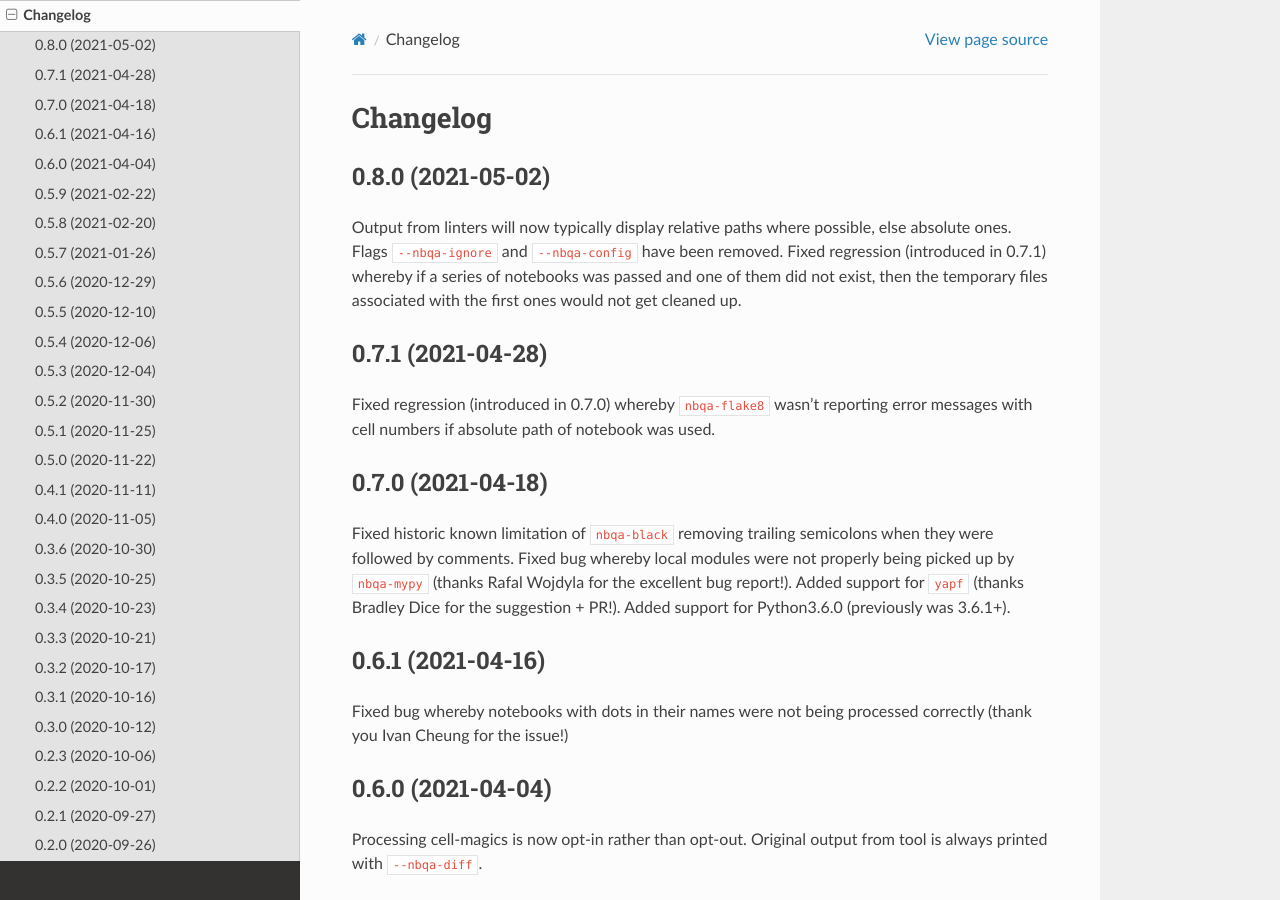
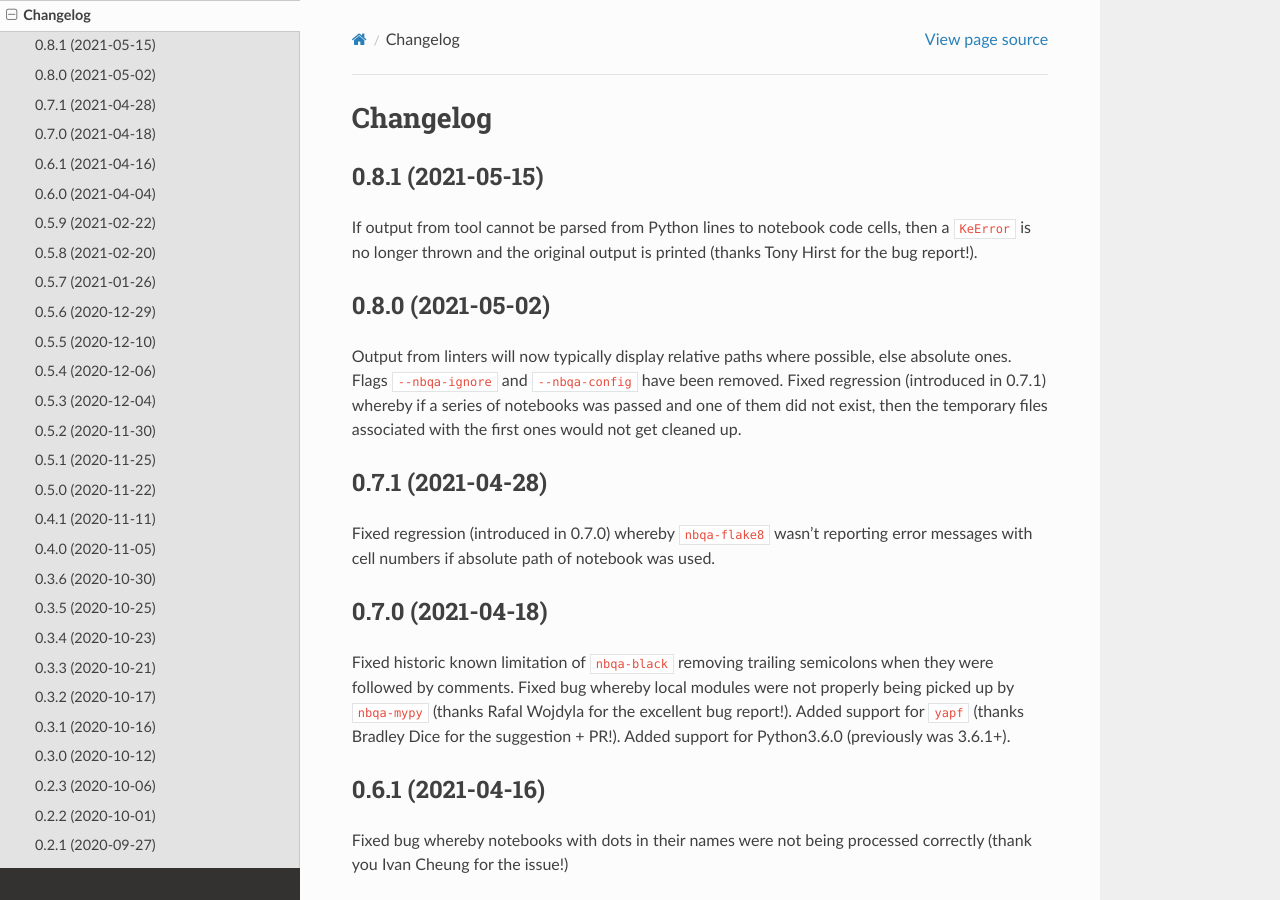
Before and after one commit to nbQA-dev/nbQA, a Sphinx documentation site: the page built from docs/history.rst, in a window 1280 px wide and 900 px high. Built offline with Sphinx 7.4.7 and the Read the Docs theme 2.0.0, drawn with Linux system fonts in a browser that asks for light colours.

Commit message:
v0.8.1 (#592)

```diff
--- a/docs/history.rst
+++ b/docs/history.rst
@@ -1,6 +1,12 @@
 =========
 Changelog
 =========
+
+0.8.1 (2021-05-15)
+------------------
+If output from tool cannot be parsed from Python lines to notebook
+code cells, then a ``KeError`` is no longer thrown and the original output
+is printed (thanks Tony Hirst for the bug report!).
 
 0.8.0 (2021-05-02)
 ------------------
--- a/docs/pre-commit.rst
+++ b/docs/pre-commit.rst
@@ -11,7 +11,7 @@
 
     repos:
     - repo: https://github.com/nbQA-dev/nbQA
-      rev: 0.8.0
+      rev: 0.8.1
       hooks:
        - id: nbqa-black
          additional_dependencies: [black==20.8b1]
@@ -31,7 +31,7 @@
 If you have your own custom tool (e.g. ``customtool``) for which we currently don't have a built-in hook, you can define your own one with: ::
 
     - repo: https://github.com/nbQA-dev/nbQA
-      rev: 0.8.0
+      rev: 0.8.1
       hooks:
         - id: nbqa
           args: [customtool]
--- a/nbqa/__init__.py
+++ b/nbqa/__init__.py
@@ -1,3 +1,3 @@
 """Attributes used by docs / packaging."""
 
-__version__ = "0.8.0"
+__version__ = "0.8.1"
```
Also changed, not shown: README.md (+1 -1 lines).
